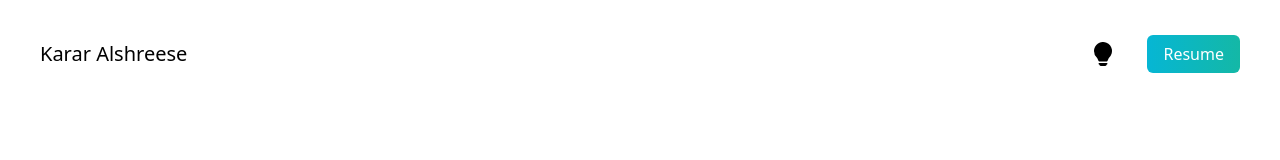
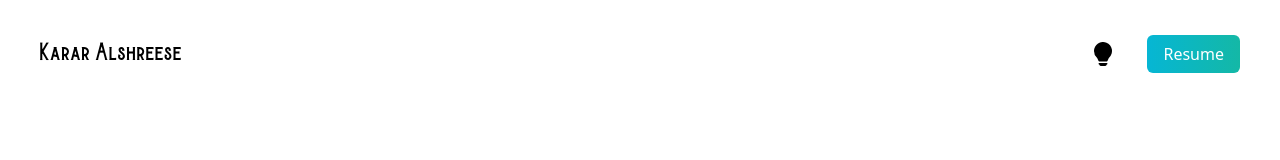
Before and after one commit to KararAlsh/react-portfolio, a Next.js app: page / in a window 1280 px wide. Shown: the top 160 px of the page. Built offline with nearby package versions, Linux system fonts and the light colour scheme.

Commit message:
added custom font

```diff
--- a/pages/index.js
+++ b/pages/index.js
@@ -14,7 +14,7 @@ export default function Home() {
       <main className=' bg-white px-10 '>
         <section className='min-h-screen'>
           <nav className='py-10 mb 12 flex justify-between'>
-            <h1 className=' text-xl'>Karar Alshreese</h1>
+            <h1 className=' text-xl font-burtons'>Karar Alshreese</h1>
             <ul className=' flex items-center'>
               <li>
                 <BsLightbulbFill className='cursor-pointer text-2xl'/>
--- a/tailwind.config.js
+++ b/tailwind.config.js
@@ -5,7 +5,11 @@ module.exports = {
     "./components/**/*.{js,ts,jsx,tsx}",
   ],
   theme: {
-    extend: {},
+    extend: {
+      fontFamily: {
+        burtons: 'burtons',
+      }
+    },
   },
   plugins: [],
 }
```
